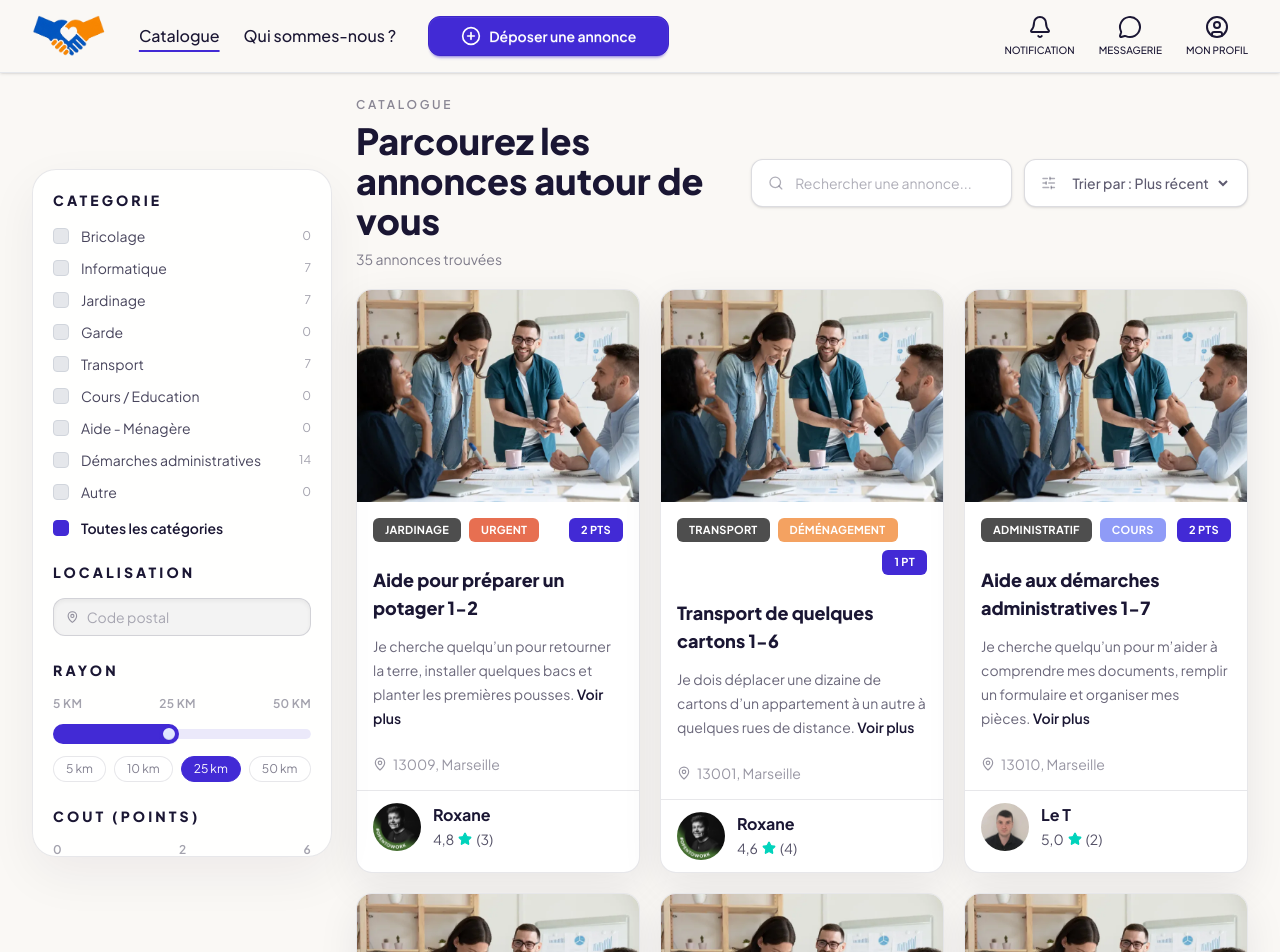
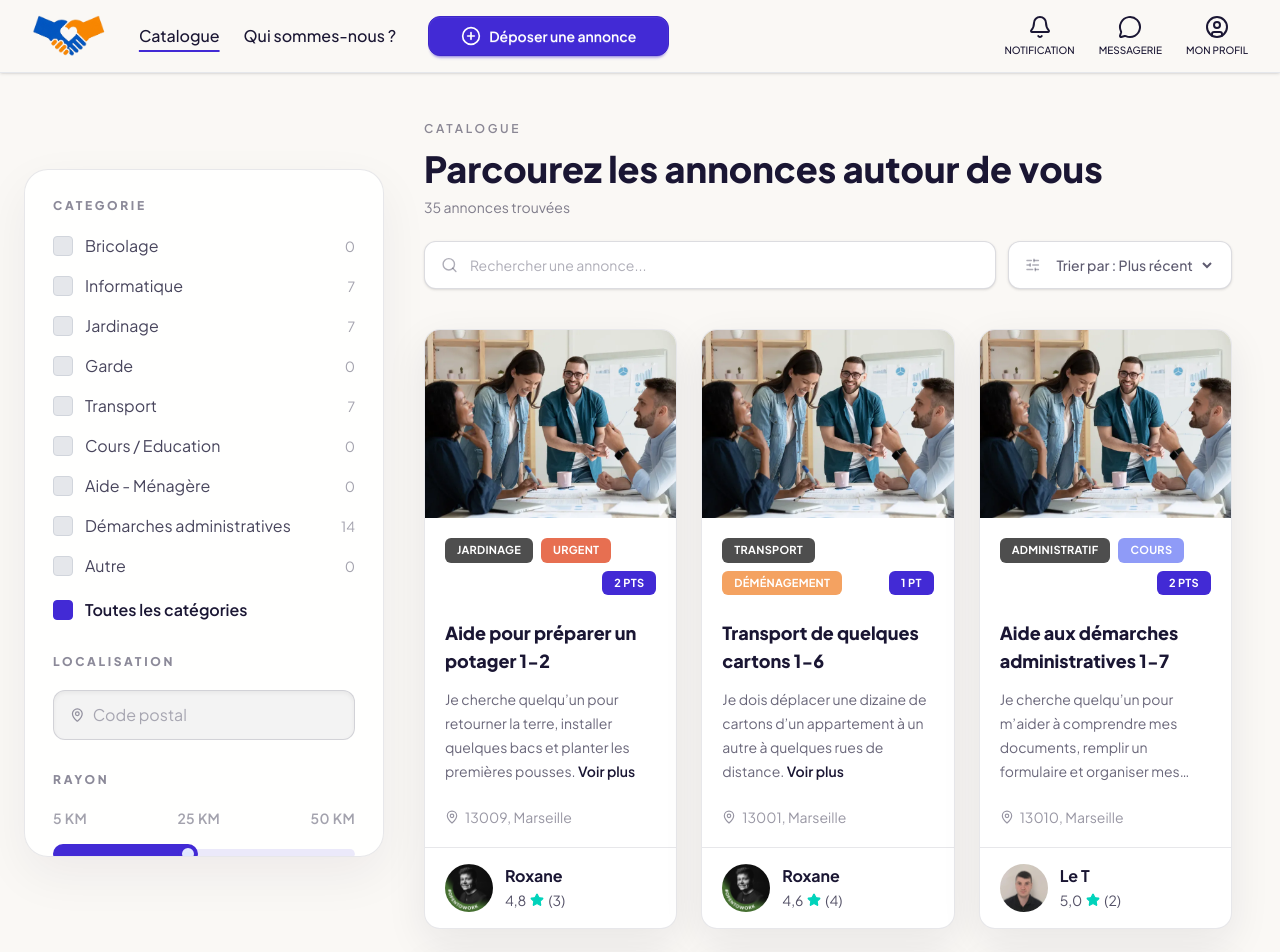
Before and after one commit to roxane-sarpi/U-Need, a React (Vite) app in the folder frontend/: page /catalogue in a window 1280 px wide. Shown: the top 952 px of the page. Built offline with nearby package versions, Linux system fonts and the light colour scheme.

Commit message:
aeration space of element of catalogue

```diff
--- a/frontend/src/components/catalog/CatalogFilters.jsx
+++ b/frontend/src/components/catalog/CatalogFilters.jsx
@@ -15,48 +15,48 @@ function CatalogFilters({
 	countsByCategory,
 }) {
 	return (
-		<aside className="rounded-[1.5rem] border border-ink/10 bg-white/90 p-5 shadow-[0_18px_50px_rgba(26,22,51,0.06)] backdrop-blur-sm lg:sticky lg:top-24 lg:h-[calc(100vh-7rem)] lg:overflow-y-auto">
-			<div className="mb-6">
-				<p className="text-sm font-black uppercase tracking-[0.22em] text-ink">Categorie</p>
-				<div className="mt-4 space-y-3">
+		<aside className="rounded-[1.5rem] border border-ink/10 bg-white/90 p-7 shadow-[0_18px_50px_rgba(26,22,51,0.06)] backdrop-blur-sm lg:sticky lg:top-24 lg:h-[calc(100vh-7rem)] lg:overflow-y-auto">
+			<div className="mb-8">
+				<p className="text-xs font-black uppercase tracking-[0.22em] text-ink/50">Categorie</p>
+				<div className="mt-5 space-y-4">
 					{categoryOptions.map((category) => (
-						<label key={category.key} className="flex cursor-pointer items-center gap-3 text-sm text-ink/80">
+						<label key={category.key} className="flex cursor-pointer items-center gap-3 text-base text-ink/80">
 							<input type="radio" name="catalog-category" checked={selectedCategory === category.key} onChange={() => onSelectCategory(category.key)} className="sr-only" />
-							<span className={`h-4 w-4 rounded-sm border transition-colors ${selectedCategory === category.key ? 'border-primary bg-primary' : 'border-gray-300 bg-gray-200'}`} />
+							<span className={`h-5 w-5 shrink-0 rounded-sm border transition-colors ${selectedCategory === category.key ? 'border-primary bg-primary' : 'border-gray-300 bg-gray-200'}`} />
 							<span className="flex-1">{category.label}</span>
-							<span className="text-xs text-ink/40">{countsByCategory[category.key] ?? 0}</span>
+							<span className="text-sm text-ink/40">{countsByCategory[category.key] ?? 0}</span>
 						</label>
 					))}
-					<label className="flex cursor-pointer items-center gap-3 pt-1 text-sm text-ink/80">
+					<label className="flex cursor-pointer items-center gap-3 pt-1 text-base text-ink/80">
 						<input type="radio" name="catalog-category" checked={selectedCategory === 'all'} onChange={() => onSelectCategory('all')} className="sr-only" />
-						<span className={`h-4 w-4 rounded-sm border transition-colors ${selectedCategory === 'all' ? 'border-primary bg-primary' : 'border-gray-300 bg-gray-200'}`} />
+						<span className={`h-5 w-5 shrink-0 rounded-sm border transition-colors ${selectedCategory === 'all' ? 'border-primary bg-primary' : 'border-gray-300 bg-gray-200'}`} />
 						<span className="flex-1 font-semibold text-ink">Toutes les catégories</span>
 					</label>
 				</div>
 			</div>
 
-			<div className="mb-6">
-				<p className="text-sm font-black uppercase tracking-[0.22em] text-ink">Localisation</p>
-				<div className="mt-4">
-					<label className="flex items-center gap-2 rounded-xl border border-ink/15 bg-ink/5 px-3 py-2 text-sm text-ink/45 shadow-inner">
-						<MapPin size={14} />
-						<input type="text" value={postalCode} onChange={(event) => onPostalCodeChange(event.target.value)} placeholder="Code postal" className="w-full bg-transparent text-sm text-ink outline-none placeholder:text-ink/35" />
+			<div className="mb-8">
+				<p className="text-xs font-black uppercase tracking-[0.22em] text-ink/50">Localisation</p>
+				<div className="mt-5">
+					<label className="flex items-center gap-2 rounded-xl border border-ink/15 bg-ink/5 px-4 py-3 text-ink/45 shadow-inner">
+						<MapPin size={16} />
+						<input type="text" value={postalCode} onChange={(event) => onPostalCodeChange(event.target.value)} placeholder="Code postal" className="w-full bg-transparent text-base text-ink outline-none placeholder:text-ink/35" />
 					</label>
 				</div>
 			</div>
 
-			<div className="mb-6">
-				<p className="text-sm font-black uppercase tracking-[0.22em] text-ink">Rayon</p>
-				<div className="mt-4 space-y-3 text-sm text-ink/70">
-					<div className="flex items-center justify-between text-xs font-semibold uppercase tracking-wide text-ink/40">
+			<div className="mb-8">
+				<p className="text-xs font-black uppercase tracking-[0.22em] text-ink/50">Rayon</p>
+				<div className="mt-5 space-y-4 text-ink/70">
+					<div className="flex items-center justify-between text-sm font-semibold uppercase tracking-wide text-ink/40">
 						<span>5 km</span>
 						<span>{radius} km</span>
 						<span>50 km</span>
 					</div>
 					<input type="range" min="5" max="50" step="5" value={radius} onChange={(event) => onRadiusChange(Number(event.target.value))} className="range range-primary range-sm" />
-					<div className="flex flex-wrap gap-2 text-xs text-ink/55">
+					<div className="flex flex-wrap gap-2 text-sm text-ink/55">
 						{[5, 10, 25, 50].map((value) => (
-							<button key={value} type="button" onClick={() => onRadiusChange(value)} className={`rounded-full border px-3 py-1 transition-colors ${radius === value ? 'border-primary bg-primary text-white' : 'border-ink/10 bg-white hover:border-primary/40'}`}>
+							<button key={value} type="button" onClick={() => onRadiusChange(value)} className={`rounded-full border px-3 py-1.5 transition-colors ${radius === value ? 'border-primary bg-primary text-white' : 'border-ink/10 bg-white hover:border-primary/40'}`}>
 								{value} km
 							</button>
 						))}
@@ -64,25 +64,25 @@ function CatalogFilters({
 				</div>
 			</div>
 
-			<div className="mb-6">
-				<p className="text-sm font-black uppercase tracking-[0.22em] text-ink">Cout (points)</p>
-				<div className="mt-4 space-y-3 text-sm text-ink/70">
-					<div className="flex items-center justify-between text-xs font-semibold uppercase tracking-wide text-ink/40">
+			<div className="mb-8">
+				<p className="text-xs font-black uppercase tracking-[0.22em] text-ink/50">Cout (points)</p>
+				<div className="mt-5 space-y-4 text-ink/70">
+					<div className="flex items-center justify-between text-sm font-semibold uppercase tracking-wide text-ink/40">
 						<span>0</span>
 						<span>{maxPoints}</span>
 						<span>6</span>
 					</div>
 					<input type="range" min="1" max="6" step="1" value={maxPoints} onChange={(event) => onMaxPointsChange(Number(event.target.value))} className="range range-primary range-sm" />
-					<label className="flex items-center gap-3 rounded-xl border border-ink/10 px-3 py-2 hover:border-primary/40">
+					<label className="flex items-center gap-3 rounded-xl border border-ink/10 px-4 py-3 hover:border-primary/40">
 						<input type="checkbox" checked={urgentOnly} onChange={(event) => onUrgentOnlyChange(event.target.checked)} className="checkbox checkbox-primary checkbox-sm" />
-						<span className="text-sm font-medium text-ink/75">Urgent uniquement</span>
+						<span className="text-base font-medium text-ink/75">Urgent uniquement</span>
 					</label>
 				</div>
 			</div>
 
-			<div className="rounded-2xl bg-primary-soft p-4 text-sm text-ink/70">
-				<p className="font-bold text-ink">Astuce</p>
-				<p className="mt-2 leading-6">Filtrez par catégorie puis réduisez le rayon pour faire remonter les annonces proches de chez vous.</p>
+			<div className="rounded-2xl bg-primary-soft p-5 text-ink/70">
+				<p className="text-base font-bold text-ink">Astuce</p>
+				<p className="mt-2 text-sm leading-6">Filtrez par catégorie puis réduisez le rayon pour faire remonter les annonces proches de chez vous.</p>
 			</div>
 		</aside>
 	);
--- a/frontend/src/components/catalog/CatalogGrid.jsx
+++ b/frontend/src/components/catalog/CatalogGrid.jsx
@@ -2,7 +2,7 @@ import Card from '../ui/Card';
 
 function CatalogGrid({ cards }) {
 	return (
-		<div className="grid gap-5 sm:grid-cols-2 xl:grid-cols-3">
+		<div className="grid gap-6 sm:grid-cols-2 xl:grid-cols-3">
 			{cards.map((card) => (
 				<Card key={card.title} {...card} />
 			))}
--- a/frontend/src/components/catalog/CatalogPagination.jsx
+++ b/frontend/src/components/catalog/CatalogPagination.jsx
@@ -4,7 +4,7 @@ function CatalogPagination({ currentPage, pageCount, onPageChange }) {
 	const pages = Array.from({ length: pageCount }, (_, index) => index + 1);
 
 	return (
-		<div className="mt-8 flex items-center justify-center gap-2">
+		<div className="mt-12 flex items-center justify-center gap-2">
 			<button type="button" onClick={() => onPageChange(Math.max(1, currentPage - 1))} className="inline-flex h-10 w-10 items-center justify-center rounded-md bg-transparent text-ink hover:bg-white/90">
 				<ChevronLeft size={18} />
 			</button>
--- a/frontend/src/components/catalog/CatalogToolbar.jsx
+++ b/frontend/src/components/catalog/CatalogToolbar.jsx
@@ -2,14 +2,12 @@ import { Search, SlidersHorizontal } from 'lucide-react';
 
 function CatalogToolbar({ totalResults, search, onSearchChange, sortBy, onSortByChange }) {
 	return (
-		<div className="mb-5 flex flex-col gap-4 lg:flex-row lg:items-center lg:justify-between">
-			<div>
-				<p className="text-xs font-semibold uppercase tracking-[0.22em] text-ink/50">Catalogue</p>
-				<h1 className="mt-2 text-3xl font-black text-ink sm:text-4xl">Parcourez les annonces autour de vous</h1>
-				<p className="mt-2 text-sm text-ink/55">{totalResults} annonces trouvées</p>
-			</div>
+		<div className="mb-10">
+			<p className="text-xs font-semibold uppercase tracking-[0.22em] text-ink/50">Catalogue</p>
+			<h1 className="mt-3 text-3xl font-black text-ink sm:text-4xl">Parcourez les annonces autour de vous</h1>
+			<p className="mt-2 text-sm text-ink/55">{totalResults} annonces trouvées</p>
 
-			<div className="flex w-full max-w-xl flex-col gap-3 sm:flex-row">
+			<div className="mt-6 flex flex-col gap-3 sm:flex-row">
 				<label className="flex min-h-12 flex-1 items-center gap-3 rounded-xl border border-ink/15 bg-white px-4 shadow-sm">
 					<Search size={18} className="text-ink/35" />
 					<input type="search" value={search} onChange={(event) => onSearchChange(event.target.value)} placeholder="Rechercher une annonce..." className="w-full bg-transparent text-sm text-ink outline-none placeholder:text-ink/35" />
--- a/frontend/src/components/ui/Card.jsx
+++ b/frontend/src/components/ui/Card.jsx
@@ -24,7 +24,7 @@ function Card({
         )}
       </div>
 
-      <div className="p-4">
+      <div className="p-5">
         <div className="flex flex-wrap items-center gap-2">
           {categories.map((category) => (
             <span
@@ -53,7 +53,7 @@ function Card({
         </div>
       </div>
 
-      <div className="border-t border-ink/10 px-4 py-3">
+      <div className="border-t border-ink/10 px-5 py-4">
         <div className="flex items-center gap-3">
           <div className="h-12 w-12 overflow-hidden rounded-full bg-primary-soft">
             {authorAvatar ? (
--- a/frontend/src/pages/Catalog.jsx
+++ b/frontend/src/pages/Catalog.jsx
@@ -88,10 +88,10 @@ function Catalog() {
 	return (
 		<main className="min-h-screen bg-canvas text-ink">
 			<section className="relative overflow-hidden">
-				<div className="absolute inset-0 -z-10 bg-[radial-gradient(circle_at_top_left,_rgba(91,79,207,0.12),_transparent_32%),radial-gradient(circle_at_bottom_right,_rgba(245,158,44,0.10),_transparent_28%)]" />
+				<div className="absolute inset-0 -z-10 bg-[radial-gradient(circle_at_top_left,rgba(91,79,207,0.12),transparent_32%),radial-gradient(circle_at_bottom_right,rgba(245,158,44,0.10),transparent_28%)]" />
 
-				<div className="mx-auto max-w-[1440px] px-4 py-6 md:px-6 lg:px-8">
-					<div className="grid gap-6 lg:grid-cols-[280px_minmax(0,1fr)] xl:grid-cols-[300px_minmax(0,1fr)]">
+				<div className="mx-auto max-w-360 pl-2 pr-4 py-12 md:pl-4 md:pr-8 lg:pl-6 lg:pr-12">
+					<div className="grid gap-10 lg:grid-cols-[320px_minmax(0,1fr)] xl:grid-cols-[360px_minmax(0,1fr)]">
 						<CatalogFilters
 							categoryOptions={categoryOptions}
 							selectedCategory={selectedCategory}
@@ -107,7 +107,7 @@ function Catalog() {
 							countsByCategory={countsByCategory}
 						/>
 
-						<section className="pb-8">
+						<section className="pb-16">
 							<CatalogToolbar
 								totalResults={totalResults}
 								search={search}
```
